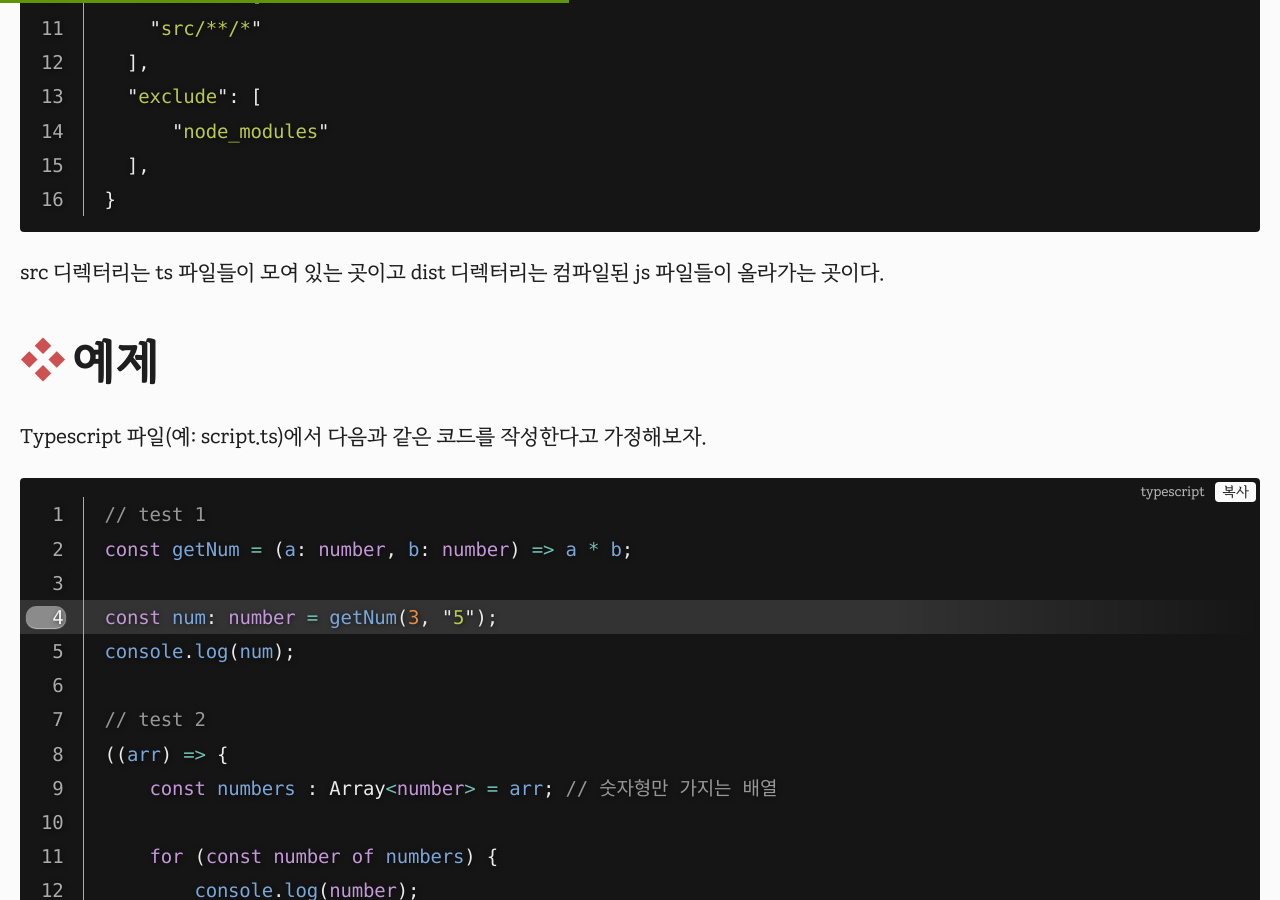
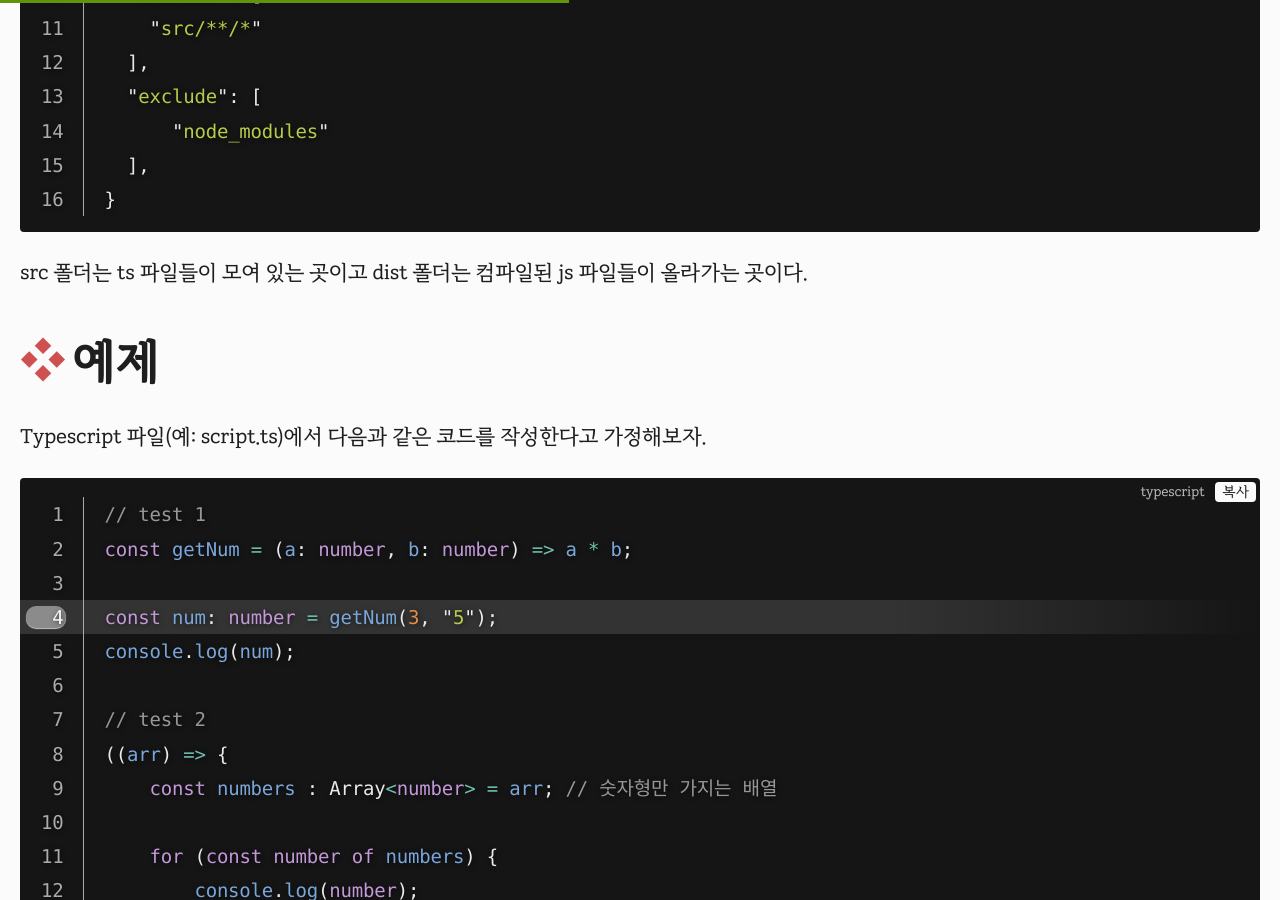
Before and after one commit to selosele/selosele.github.io, a Jekyll site: the page built from _posts/2020-06-06-start-type-script.md, in a window 1280 px wide and 900 px high, scrolled down 1846 px. Built offline with Jekyll 4.4.1, drawn with Linux system fonts in a browser that asks for light colours; comment, search, counter and statistics services are not loaded.

Commit message:
내용 수정

````diff
--- a/_posts/2020-06-06-start-type-script.md
+++ b/_posts/2020-06-06-start-type-script.md
@@ -57,7 +57,7 @@ tags:
 }
 ```
 
-src 디렉터리는 ts 파일들이 모여 있는 곳이고 dist 디렉터리는 컴파일된 js 파일들이 올라가는 곳이다.
+src 폴더는 ts 파일들이 모여 있는 곳이고 dist 폴더는 컴파일된 js 파일들이 올라가는 곳이다.
 
 ## 예제
 
````
